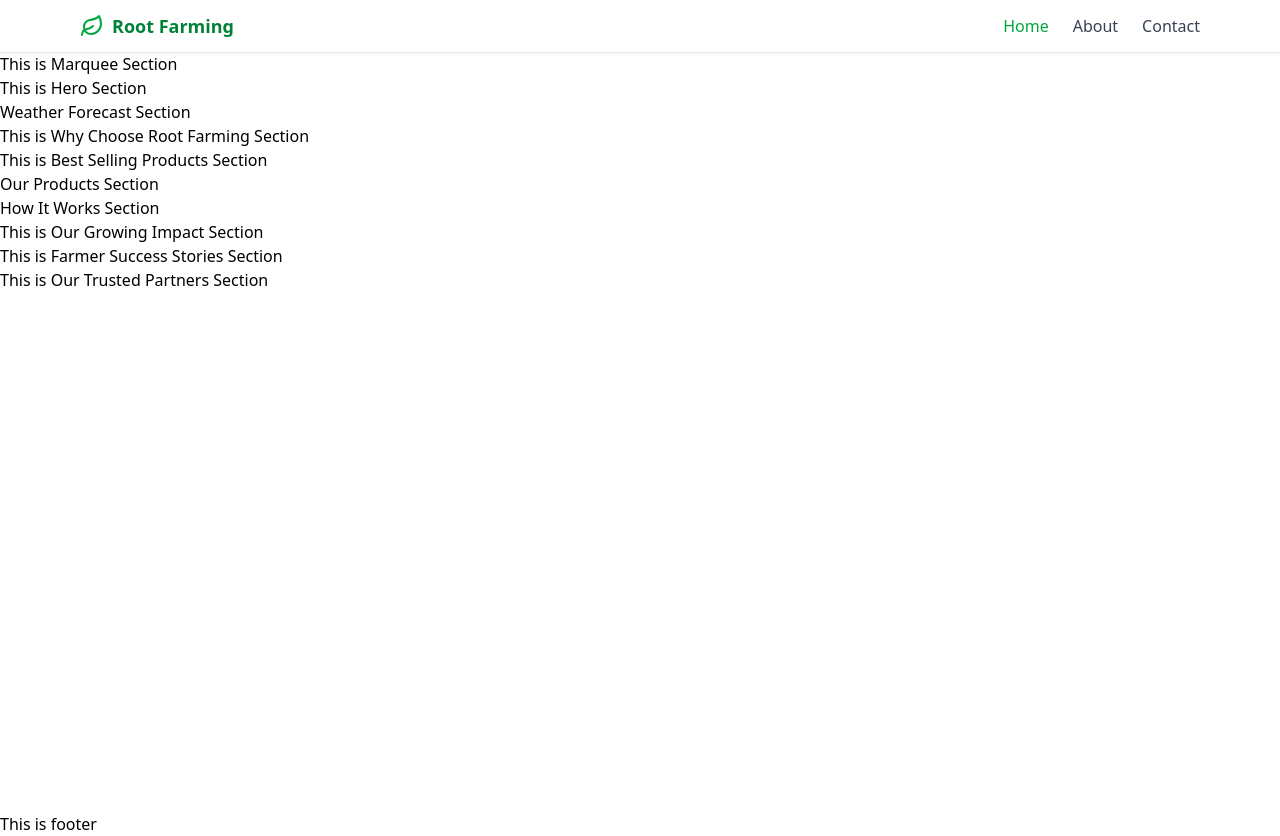
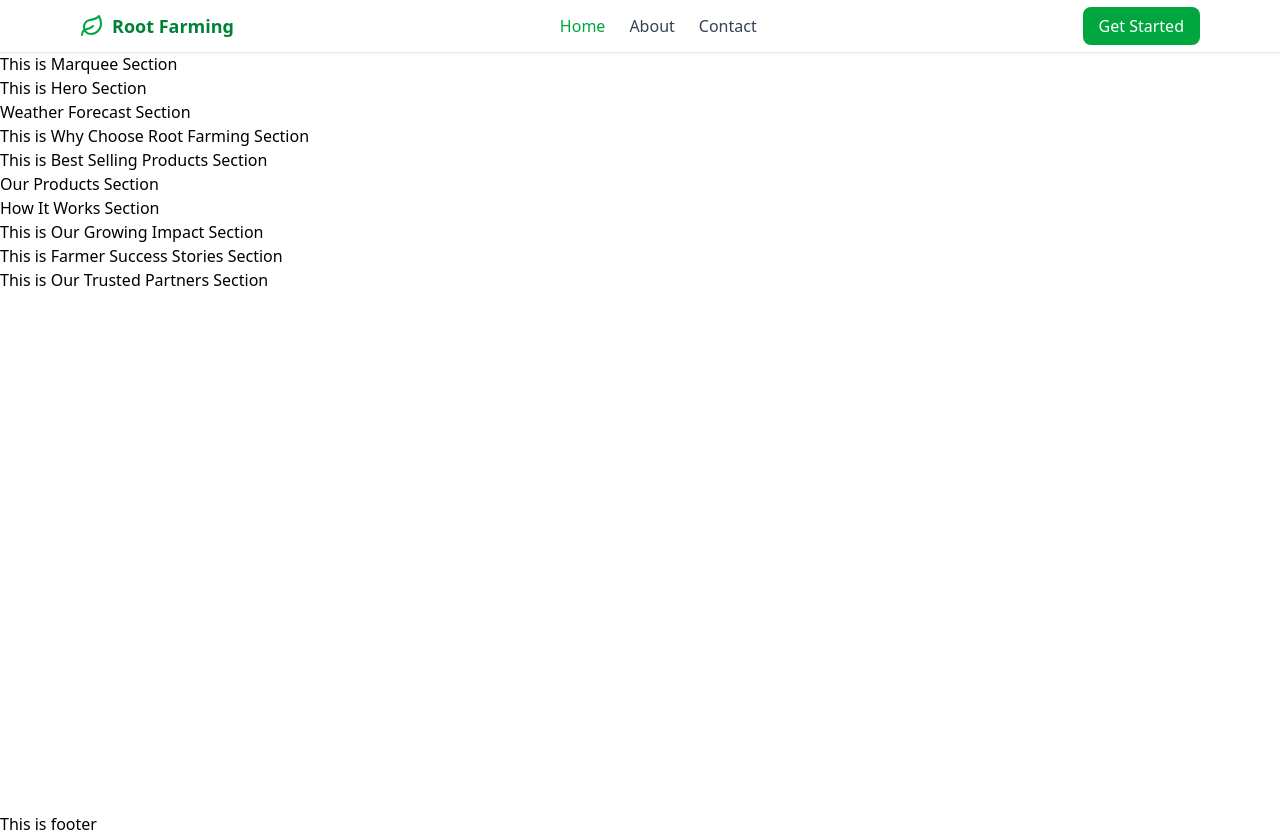
Before and after one commit to Subroto89/root-farming-frontend, a React (Vite) app: page / in a window 1280 px wide. Built offline with nearby package versions, Linux system fonts and the light colour scheme.

Commit message:
added “Get Started” button for desktop and mobile menu

```diff
--- a/src/components/shared/Navbar.jsx
+++ b/src/components/shared/Navbar.jsx
@@ -50,6 +50,16 @@ export default function Navbar() {
                     {/* Desktop Nav links */}
                     <div className="hidden md:flex space-x-6">{links}</div>
 
+                    {/* Desktop Button */}
+                    <div className="hidden md:block">
+                        <Link
+                            to="/get-started"
+                            className="bg-green-600 text-white px-4 py-2 rounded-lg hover:bg-green-700 transition"
+                        >
+                            Get Started
+                        </Link>
+                    </div>
+
                     {/* Hamburger for mobile */}
                     <div className="md:hidden flex items-center">
                         <button
@@ -61,15 +71,25 @@ export default function Navbar() {
                     </div>
                 </div>
 
-                {/* Mobile Menu NavLinks */}
+                {/* Mobile Menu */}
                 {isOpen && (
                     <div className="md:hidden mt-2 space-y-2 pb-3">
+                        {/* Mobile NavLinks */}
                         <div
                             className="flex flex-col space-y-2 w-20"
                             onClick={() => setIsOpen(false)}
                         >
                             {links}
                         </div>
+
+                        {/* Mobile Button */}
+                        <Link
+                            to="/get-started"
+                            onClick={() => setIsOpen(false)}
+                            className="block bg-green-600 text-white px-4 py-2 rounded-lg hover:bg-green-700 transition w-28"
+                        >
+                            Get Started
+                        </Link>
                     </div>
                 )}
             </div>
```
